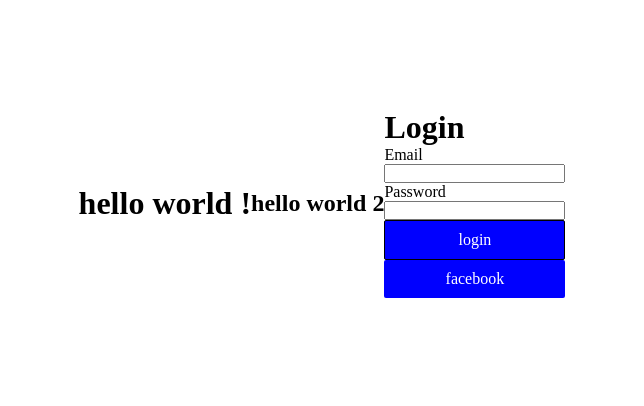
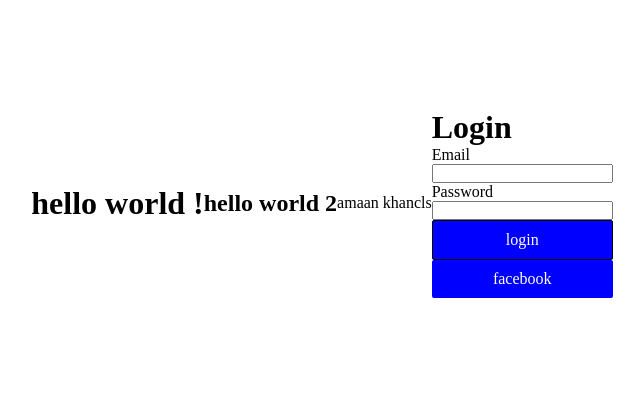
Before and after one commit to amaan6761/HTML-Assignments, a plain HTML site: page index.html in a window 1280 px wide. Shown: the part 197-603 px from the top of the page, without its empty margins (318-962 px from the left). Drawn offline with Linux system fonts and the light colour scheme.

Commit message:
some changes

```diff
--- a/index.html
+++ b/index.html
@@ -10,6 +10,7 @@
     <div id="main">
         <h1>hello world !</h1>
         <h2>hello world 2 </h2>
+        <p>amaan khancls</p>
 
     <form>
         <div> <h1>Login</h1> </div>
```
Also changed, not shown: 1 other file.
